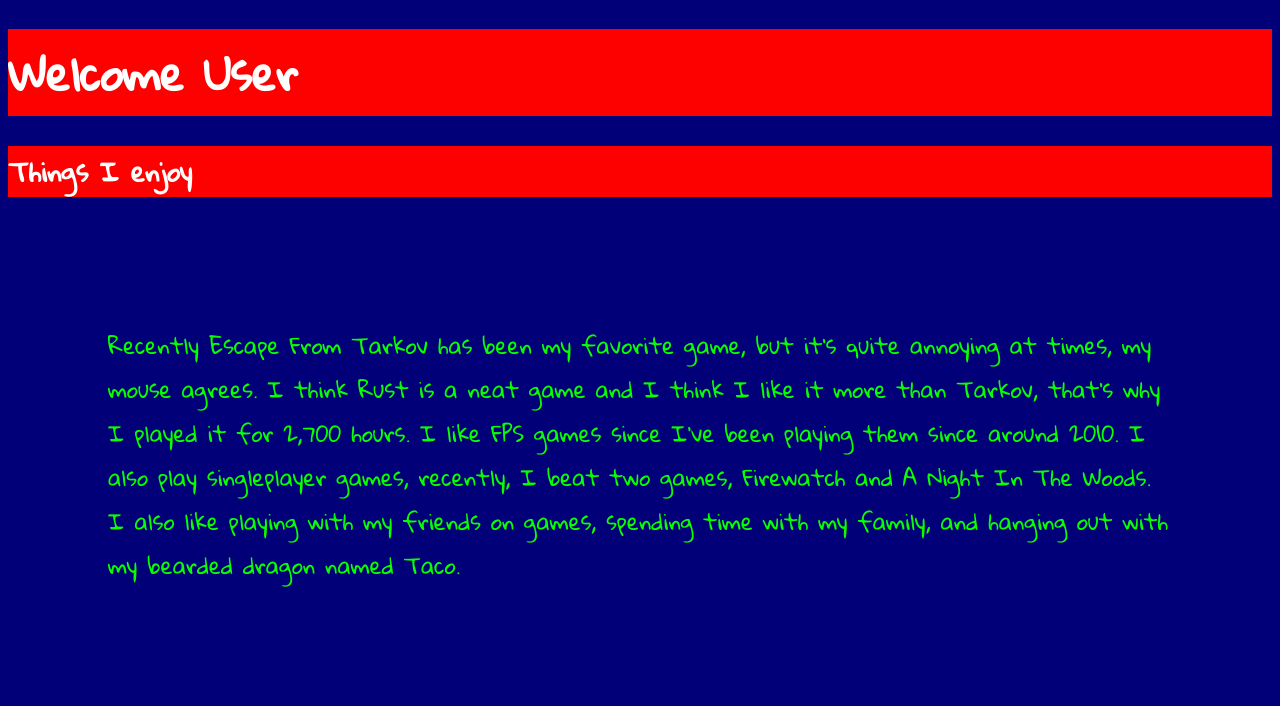
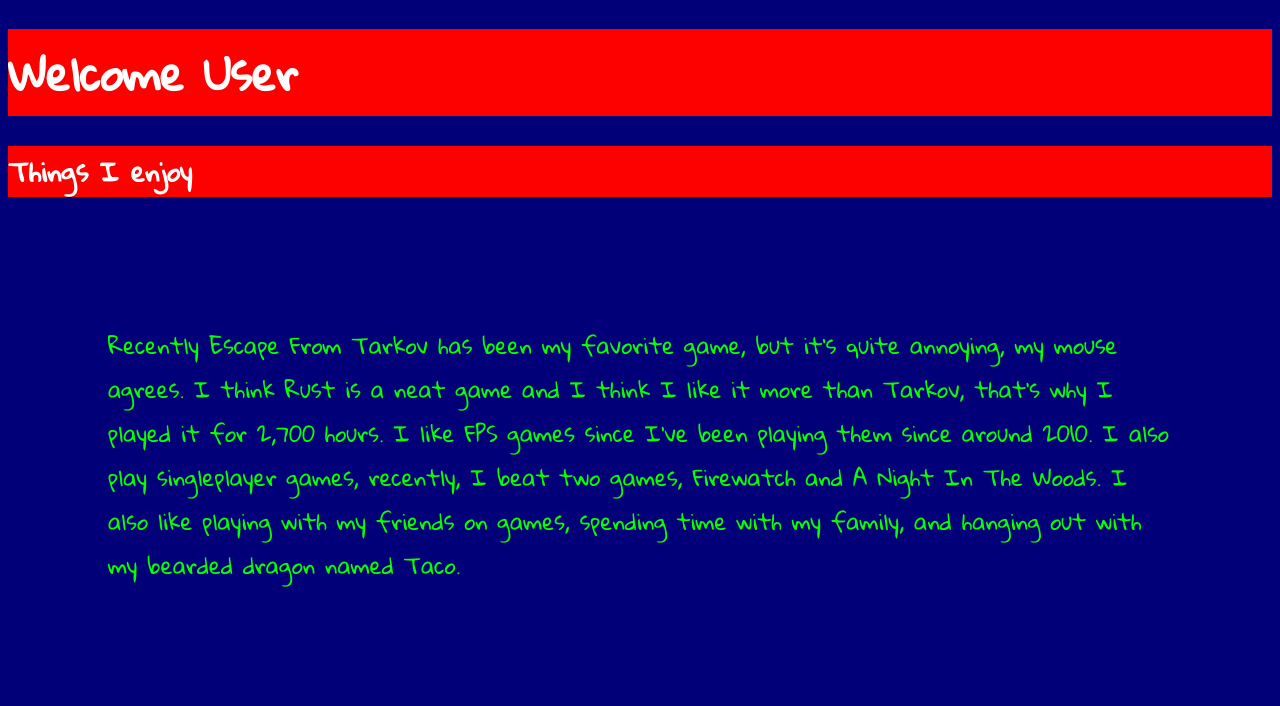
Before and after one commit to kaden-daughenbaugh-11882/kaden-daughenbaugh-11882.github.io, a plain HTML site: page index.html in a window 1280 px wide. Shown: the top 706 px of the page. Drawn offline with Linux system fonts and the light colour scheme; grey boxes are pictures that could not be loaded.

Commit message:
Main Change

```diff
--- a/index.html
+++ b/index.html
@@ -10,7 +10,7 @@
     <h1 class="reverse">Welcome User</h1>
     <h3 class="reverse">Things I enjoy</h3>
     <p>
-      Recently Escape From Tarkov has been my favorite game, but it's quite annoying at times, my mouse agrees. I think Rust is a neat game and I think I like it more than Tarkov, that's why I played it for 2,700 hours. I like FPS games since I've been playing them since around 2010. I also play singleplayer games, recently, I beat two games, Firewatch and A Night In The Woods. I also like playing with my friends on games, spending time with my family, and hanging out with my bearded dragon named Taco.
+      Recently Escape From Tarkov has been my favorite game, but it's quite annoying, my mouse agrees. I think Rust is a neat game and I think I like it more than Tarkov, that's why I played it for 2,700 hours. I like FPS games since I've been playing them since around 2010. I also play singleplayer games, recently, I beat two games, Firewatch and A Night In The Woods. I also like playing with my friends on games, spending time with my family, and hanging out with my bearded dragon named Taco.
     </p>
     <a href = "kaden-daughenbaugh-11882.github.io">This is the Offical Location to this exact website, website inception!</a>
         <img src="https://pbs.twimg.com/profile_images/1365050429869088781/87pRXjFy_400x400.jpg">
```
